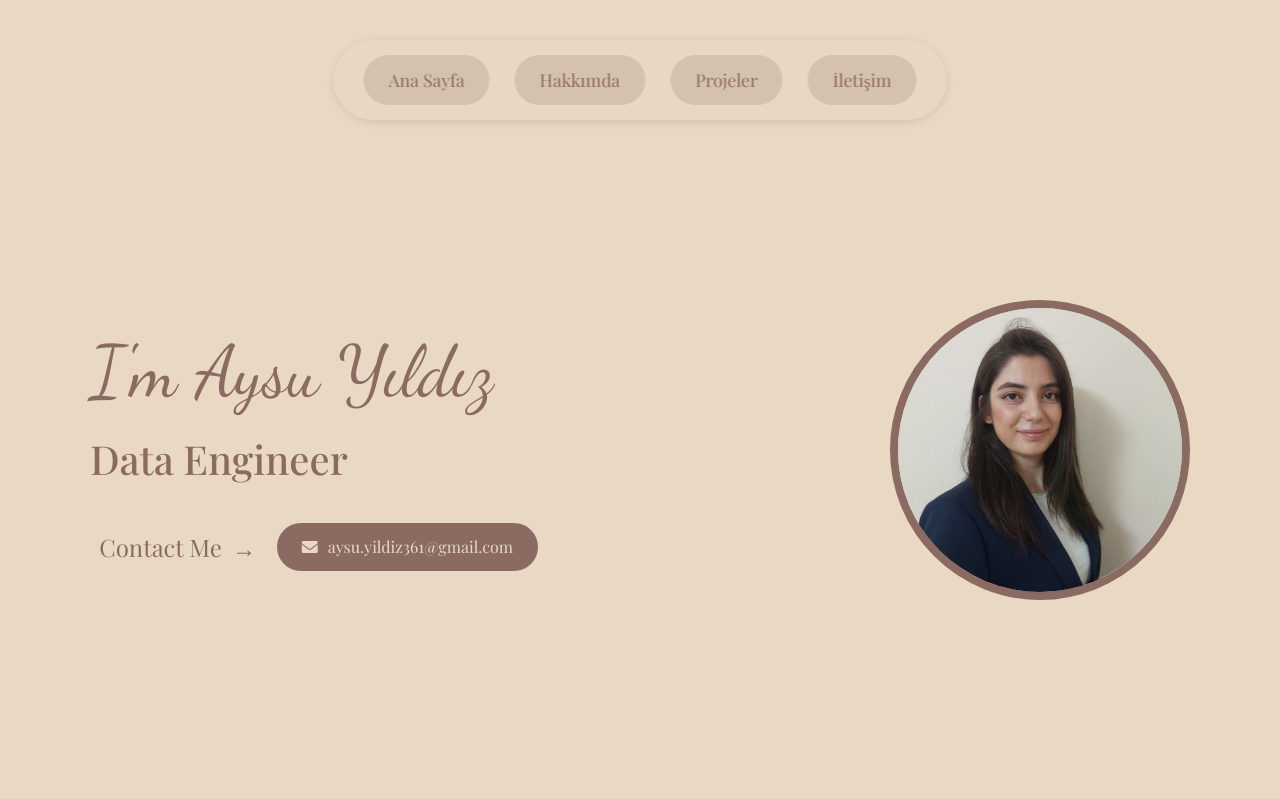
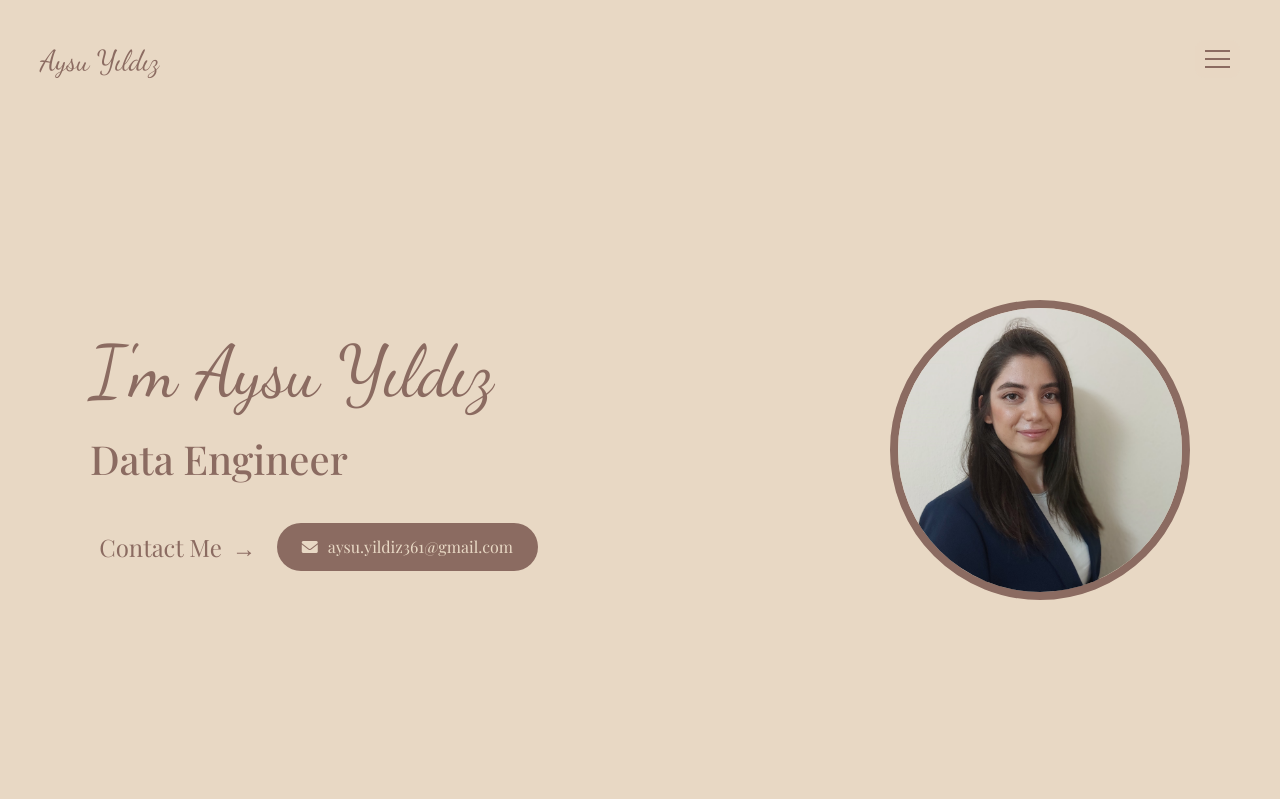
Before and after one commit to aysuyld/aysu_yildiz_, a Django app: page / in a window 1280 px wide. Shown: the top 799 px of the page. Run offline with Django 5.2, Linux system fonts and the light colour scheme; parts of the project's set-up code (start-up, migrations or seed data) failed here and were passed over; some libraries are stand-ins or nearby versions.

Commit message:
Update home.html

```diff
--- a/projects/templates/home.html
+++ b/projects/templates/home.html
@@ -249,22 +249,112 @@
             box-shadow: 0 4px 15px rgba(0,0,0,0.1);
         }
 
-        @media (max-width: 768px) {
-            .contact-wrapper {
-                flex-direction: column;
-                align-items: flex-start;
-                gap: 20px;
-            }
+        .name-logo {
+            position: fixed;
+            top: 40px;
+            left: 40px;
+            font-family: 'Dancing Script', cursive;
+            font-size: 1.8rem;
+            color: #8B6B61;
+            text-decoration: none;
+            z-index: 1000;
+        }
+
+        .name-logo:hover {
+            color: #6B4F44;
+            text-decoration: none;
+        }
+
+        .hamburger-menu {
+            position: fixed;
+            top: 40px;
+            right: 40px;
+            z-index: 1000;
+            cursor: pointer;
+            display: flex;
+            flex-direction: column;
+            gap: 6px;
+            padding: 10px;
+            background-color: rgba(232, 216, 196, 0.9);
+            border-radius: 10px;
+            transition: all 0.3s ease;
+        }
+
+        .hamburger-menu:hover {
+            background-color: rgba(139, 107, 97, 0.2);
+        }
+
+        .hamburger-line {
+            width: 25px;
+            height: 2px;
+            background-color: #8B6B61;
+            transition: all 0.3s ease;
+        }
+
+        .nav-menu {
+            position: fixed;
+            top: 0;
+            right: -300px;
+            width: 300px;
+            height: 100vh;
+            background-color: rgba(232, 216, 196, 0.95);
+            padding: 80px 40px;
+            transition: all 0.3s ease;
+            z-index: 999;
+        }
+
+        .nav-menu.active {
+            right: 0;
+        }
+
+        .nav-menu a {
+            display: block;
+            padding: 15px 0;
+            color: #8B6B61;
+            font-family: 'Playfair Display', serif;
+            font-size: 1.2rem;
+            text-decoration: none;
+            transition: all 0.3s ease;
+            border-bottom: 1px solid rgba(139, 107, 97, 0.2);
+        }
+
+        .nav-menu a:hover {
+            color: #6B4F44;
+            padding-left: 10px;
+        }
+
+        .close-btn {
+            position: absolute;
+            top: 20px;
+            right: 20px;
+            font-size: 1.5rem;
+            color: #8B6B61;
+            cursor: pointer;
+            transition: all 0.3s ease;
+        }
+
+        .close-btn:hover {
+            color: #6B4F44;
+            transform: rotate(90deg);
         }
     </style>
 </head>
 <body>
-    <div class="nav-buttons">
-        <a href="#home" class="nav-btn">Ana Sayfa</a>
-        <a href="#about" class="nav-btn">Hakkımda</a>
-        <a href="projects/home" class="nav-btn">Projeler</a>
-        <a href="#" class="nav-btn">İletişim</a>
+    <a href="#" class="name-logo">Aysu Yıldız</a>
+
+    <div class="hamburger-menu" onclick="toggleMenu()">
+        <div class="hamburger-line"></div>
+        <div class="hamburger-line"></div>
+        <div class="hamburger-line"></div>
     </div>
+
+    <nav class="nav-menu">
+        <div class="close-btn" onclick="toggleMenu()">×</div>
+        <a href="#home">Home</a>
+        <a href="#about">About</a>
+        <a href="projects/home">Projects</a>
+        <a href="#contact">Contact</a>
+    </nav>
 
     <section id="home" class="page-section">
         <div class="main-container">
@@ -309,5 +399,28 @@
     </section>
 
     <script src="https://cdn.jsdelivr.net/npm/bootstrap@5.3.2/dist/js/bootstrap.bundle.min.js"></script>
+    <script>
+    function toggleMenu() {
+        const navMenu = document.querySelector('.nav-menu');
+        navMenu.classList.toggle('active');
+    }
+
+// Menü dışına tıklandığında menüyü kapatma
+    document.addEventListener('click', function(event) {
+        const navMenu = document.querySelector('.nav-menu');
+        const hamburgerMenu = document.querySelector('.hamburger-menu');
+
+        if (!navMenu.contains(event.target) && !hamburgerMenu.contains(event.target) && navMenu.classList.contains('active')) {
+            navMenu.classList.remove('active');
+        }
+    });
+
+// Menü linklerine tıklandığında menüyü kapatma
+    document.querySelectorAll('.nav-menu a').forEach(link => {
+        link.addEventListener('click', () => {
+            document.querySelector('.nav-menu').classList.remove('active');
+        });
+    });
+    </script>
 </body>
 </html>
```
